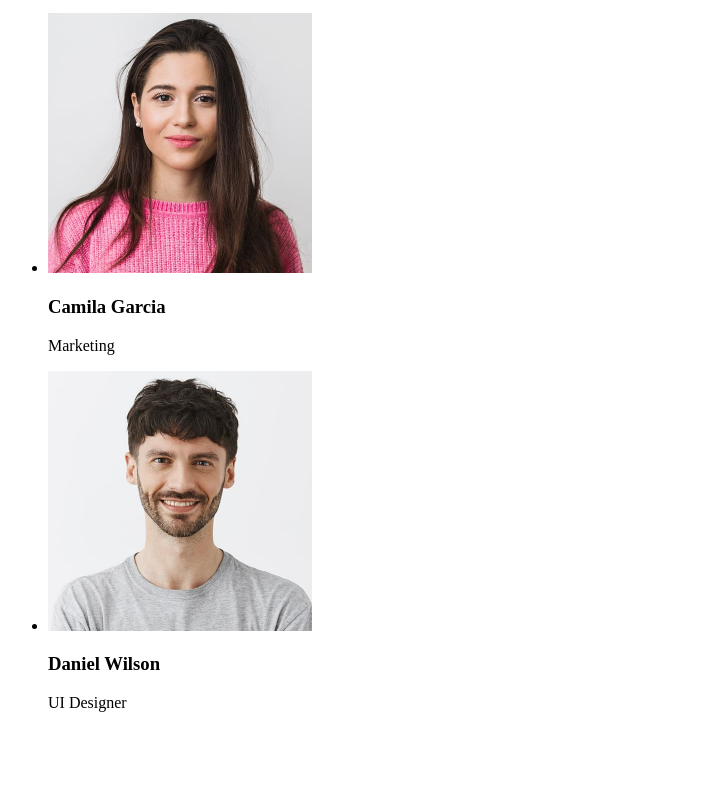
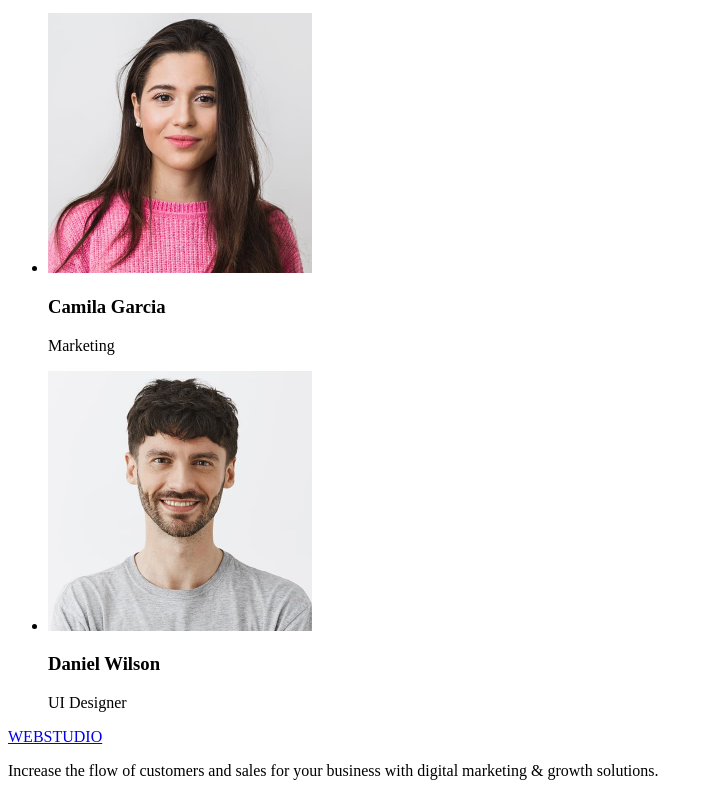
Before and after one commit to olga-gladchenko-ukr/goit-markup-hw-01, a plain HTML site: page index.html in a window 1280 px wide. Shown: the part 1327-2123 px from the top of the page, without its empty margins (0-709 px from the left). Before the commit the page ends 2055 px from the top, so only its background shows below. Drawn offline with Linux system fonts and the light colour scheme.

Commit message:
add file .prettierrc and update file index

```diff
--- a/index.html
+++ b/index.html
@@ -102,5 +102,12 @@
         </ul>
       </section>
     </main>
+    <footer>
+      <a href="/">WEBSTUDIO</a>
+      <p>
+        Increase the flow of customers and sales for your business with digital
+        marketing & growth solutions.
+      </p>
+    </footer>
   </body>
 </html>
```
Also changed, not shown: .prettierrc.json (added).
